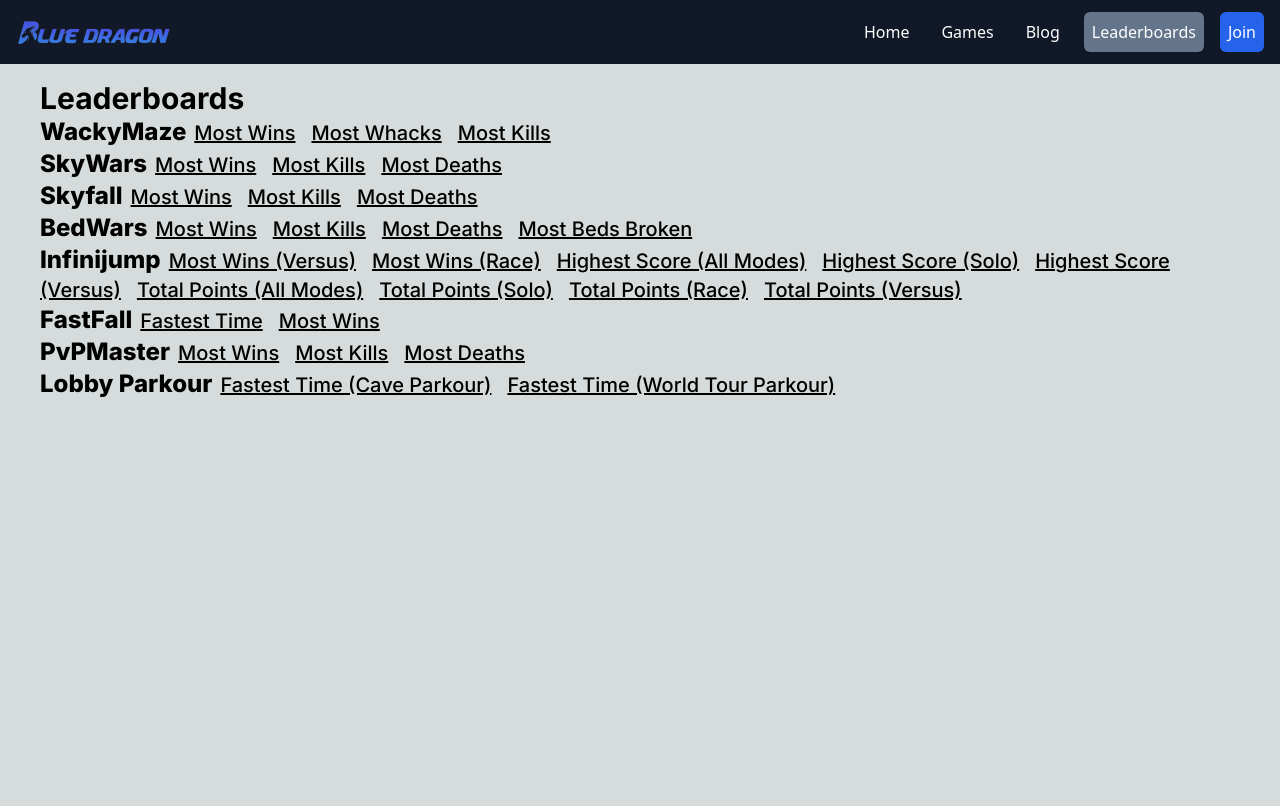
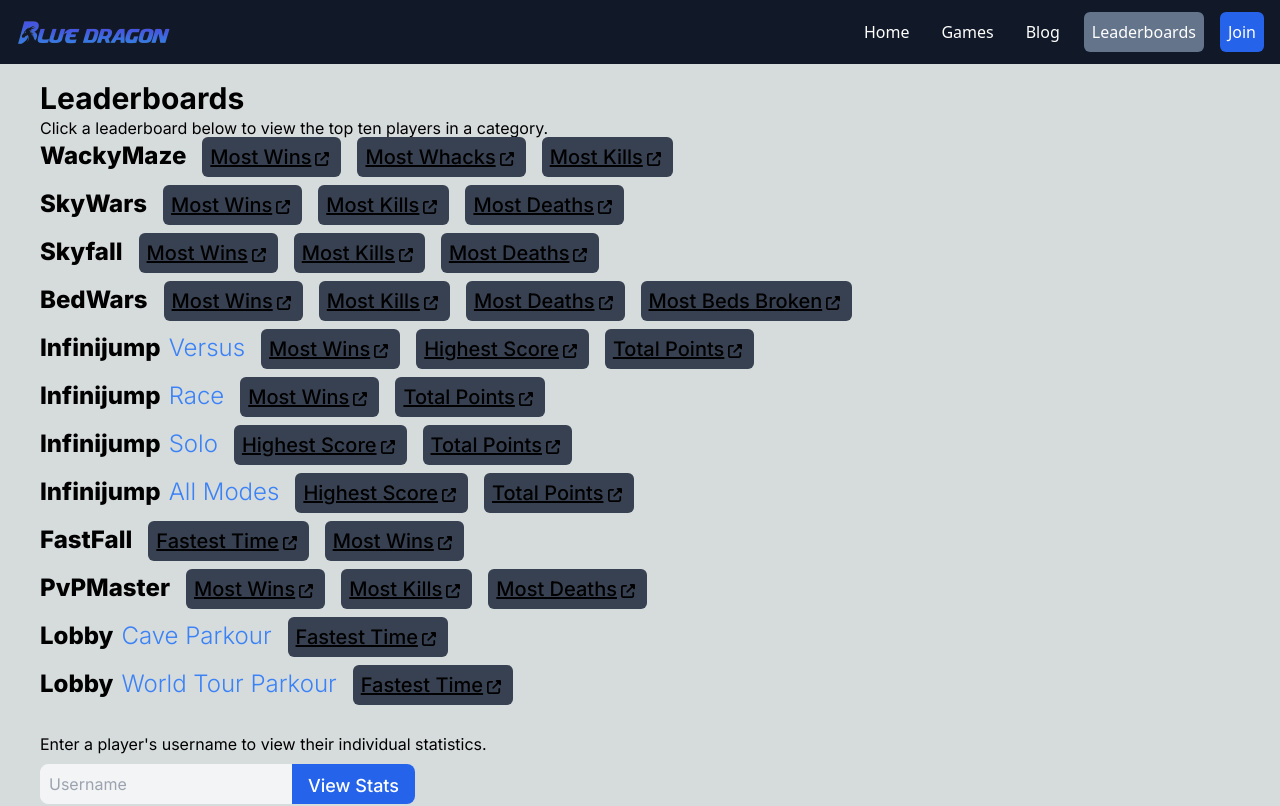
Before and after one commit to BlueDragonMC/Website, a Next.js app: page /leaderboards in a window 1280 px wide. Shown: the top 806 px of the page. Built offline with nearby package versions, Linux system fonts and the light colour scheme.

Commit message:
Categorize leaderboards by game mode

```diff
--- a/app/leaderboards/[stat]/head.tsx
+++ b/app/leaderboards/[stat]/head.tsx
@@ -19,8 +19,10 @@ export default function Head({
             <BaseHead
                 image={`/api/og?title=${encodeURIComponent(
                     cat.name + ": " + lb.name
+                )}&subtitle=${encodeURIComponent(
+                    cat.mode ?? "All modes"
                 )}&ogPreview=${encodeURIComponent(
-                    "View the top 10 players for this leaderboard on bluedragonmc.com, or join the server and climb the ranks yourself."
+                    "View the top players for this leaderboard on bluedragonmc.com, or join the server and climb the ranks yourself."
                 )}`}
             />
             <meta name="og:type" content="article" />
@@ -30,7 +32,7 @@ export default function Head({
             />
             <meta
                 name="og:description"
-                content={`View the top 10 players for the ${cat.name} ${lb.name} leaderboard online, or join the server and climb the ranks yourself.`}
+                content={`View the top players for the ${cat.name} ${lb.name} leaderboard online, or join the server and climb the ranks yourself.`}
             />
         </>
     );
--- a/app/leaderboards/[stat]/page.tsx
+++ b/app/leaderboards/[stat]/page.tsx
@@ -33,9 +33,13 @@ export default async function Page({
         const json = (await res.json()) as LeaderboardResponse;
         return (
             <main>
-                <h1 className="text-3xl font-bold">{obj.name}</h1>
-                <h2 className="text-reg font-medium">{category?.name}</h2>
-                <div>
+                <h1 className="text-3xl font-bold text-center">{obj.name}</h1>
+                <h2 className="text-xl text-center">
+                    {category?.mode
+                        ? `${category?.name}: ${category?.mode}`
+                        : category?.name}
+                </h2>
+                <div className="mx-auto w-max">
                     {json.leaderboard?.map((item, i) => {
                         return (
                             <Step key={i} number={i + 1}>
--- /dev/null
+++ b/app/leaderboards/components/ViewStats.tsx
@@ -0,0 +1,35 @@
+"use client";
+
+import Link from "next/link";
+import { useRouter } from "next/navigation";
+import { useState } from "react";
+
+export default function ViewStats() {
+    const [player, setPlayer] = useState("");
+    const router = useRouter();
+
+    return (
+        <div className="inline-flex">
+            <form
+                onSubmit={(e) => {
+                    e.preventDefault();
+                    router.push(`/player/${player}`);
+                }}
+            >
+                <input
+                    type="text"
+                    placeholder="Username"
+                    className="h-10 w-full bg-gray-100 text-gray-700 px-2 py-2 border border-gray-100 outline-none rounded-l-lg"
+                    onInput={(e) => setPlayer(e.currentTarget.value)}
+                ></input>
+            </form>
+            <span className="flex items-center bg-gray-100 font-bold text-gray-100 rounded-r-lg">
+                <Link role="button" href={`/player/${player}`}>
+                    <button className="bg-blue-600 hover:bg-blue-700 text-lg text-white font-medium py-2 px-4 h-10 rounded-r-lg w-max">
+                        View Stats
+                    </button>
+                </Link>
+            </span>
+        </div>
+    );
+}
--- a/app/leaderboards/leaderboards.ts
+++ b/app/leaderboards/leaderboards.ts
@@ -86,44 +86,64 @@ export const leaderboards: Array<Category> = [
     },
     {
         name: "Infinijump",
+        mode: "Versus",
         leaderboards: [
             {
-                name: "Most Wins (Versus)",
-                statName: "Wins (Versus)",
+                name: "Most Wins",
+                statName: "Wins",
                 stat: "game_infinijump_wins_versus",
             },
             {
-                name: "Most Wins (Race)",
-                statName: "Wins (Race)",
+                name: "Highest Score",
+                stat: "game_infinijump_highest_score_versus",
+            },
+            {
+                name: "Total Points",
+                stat: "game_infinijump_total_points_versus",
+            },
+        ],
+    },
+    {
+        name: "Infinijump",
+        mode: "Race",
+        leaderboards: [
+            {
+                name: "Most Wins",
+                statName: "Wins",
                 stat: "game_infinijump_wins_race",
             },
             {
-                name: "Highest Score (All Modes)",
-                stat: "game_infinijump_highest_score",
+                name: "Total Points",
+                stat: "game_infinijump_total_points_race",
             },
+        ],
+    },
+    {
+        name: "Infinijump",
+        mode: "Solo",
+        leaderboards: [
             {
-                name: "Highest Score (Solo)",
+                name: "Highest Score",
                 stat: "game_infinijump_highest_score_solo",
             },
             {
-                name: "Highest Score (Versus)",
-                stat: "game_infinijump_highest_score_versus",
-            },
-            {
-                name: "Total Points (All Modes)",
-                stat: "game_infinijump_total_points",
-            },
-            {
-                name: "Total Points (Solo)",
+                name: "Total Points",
                 stat: "game_infinijump_total_points_solo",
             },
+        ],
+    },
+    {
+        name: "Infinijump",
+        mode: "All Modes",
+        leaderboards: [
             {
-                name: "Total Points (Race)",
-                stat: "game_infinijump_total_points_race",
+                name: "Highest Score",
+                stat: "game_infinijump_highest_score",
             },
+
             {
-                name: "Total Points (Versus)",
-                stat: "game_infinijump_total_points_versus",
+                name: "Total Points",
+                stat: "game_infinijump_total_points",
             },
         ],
     },
@@ -164,16 +184,23 @@ export const leaderboards: Array<Category> = [
         ],
     },
     {
-        name: "Lobby Parkour",
+        name: "Lobby",
+        mode: "Cave Parkour",
         leaderboards: [
             {
-                name: "Fastest Time (Cave Parkour)",
+                name: "Fastest Time",
                 stat: "lobby_parkour_cave_best_time",
                 format: "time",
                 sort: 1,
             },
+        ],
+    },
+    {
+        name: "Lobby",
+        mode: "World Tour Parkour",
+        leaderboards: [
             {
-                name: "Fastest Time (World Tour Parkour)",
+                name: "Fastest Time",
                 stat: "lobby_parkour_world_tour_best_time",
                 format: "time",
                 sort: 1,
@@ -220,6 +247,7 @@ export const format = (
 
 export type Category = {
     name: string;
+    mode?: string;
     leaderboards: Array<Leaderboard>;
 };
 
--- a/app/leaderboards/page.tsx
+++ b/app/leaderboards/page.tsx
@@ -1,32 +1,65 @@
 import Link from "next/link";
+import ViewStats from "./components/ViewStats";
 import { leaderboards } from "./leaderboards";
+
+import { FontAwesomeIcon } from "@fortawesome/react-fontawesome";
+import { faUpRightFromSquare } from "@fortawesome/free-solid-svg-icons";
 
 export default function Page() {
     return (
         <>
             <h1 className="text-3xl font-bold">Leaderboards</h1>
+
+            <p>
+                Click a leaderboard below to view the top ten players in a
+                category.
+            </p>
+
             {leaderboards.map((category) => {
                 return (
-                    <div key={category.name}>
-                        <span className="text-2xl font-extrabold">
+                    <div key={category.mode ?? category.name} className="h-12">
+                        <span className="text-2xl font-extrabold mr-2">
                             {category.name}
                         </span>
-                        <>
+                        {category.mode ? (
+                            <span className="text-2xl font-light text-blue-500 mr-2">
+                                {category.mode}
+                            </span>
+                        ) : (
+                            ""
+                        )}
+                        <div className="inline">
                             {category.leaderboards.map((lb) => {
                                 return (
                                     <Link
                                         key={lb.stat}
-                                        className="text-xl underline font-medium mx-2"
+                                        className="text-xl underline font-medium mx-2 bg-gray-700 rounded-md p-2"
                                         href={"/leaderboards/" + lb.stat}
                                     >
                                         {lb.name}
+                                        <FontAwesomeIcon
+                                            icon={faUpRightFromSquare}
+                                            width={14}
+                                            height={14}
+                                            className="inline align-middle px-1"
+                                        />
                                     </Link>
                                 );
                             })}
-                        </>
+                        </div>
                     </div>
                 );
             })}
+
+            <div className="my-4">
+                <p>
+                    Enter a player's username to view their individual
+                    statistics.
+                </p>
+                <div className="my-2">
+                    <ViewStats />
+                </div>
+            </div>
         </>
     );
 }
--- a/app/player/[username]/head.tsx
+++ b/app/player/[username]/head.tsx
@@ -29,11 +29,11 @@ export default async function Head({
                 )}&player=${encodeURIComponent(nonDashedUUID)}`}
             />
 
-            <title>{`${info.username}'s stats | BlueDragon`}</title>
+            <title>{`${info.username}'s Stats | BlueDragon`}</title>
 
             <meta
                 name="og:title"
-                content={`${info.username}'s stats | BlueDragon`}
+                content={`${info.username}'s Stats | BlueDragon`}
             />
             <meta
                 name="og:description"
--- a/pages/api/leaderboard.ts
+++ b/pages/api/leaderboard.ts
@@ -40,7 +40,7 @@ export default async function handler(
         .collection("players")
         .find(filter)
         .sort("statistics." + stat, sort)
-        .limit(10)
+        .limit(50)
         .toArray();
     const lb = documents.map((row) => {
         return {
--- a/pages/api/og.tsx
+++ b/pages/api/og.tsx
@@ -67,6 +67,7 @@ export default async function OpenGraphImage(req: NextRequest) {
     const { searchParams } = req.nextUrl;
     let title = searchParams.get("title");
     let ogPreview = searchParams.get("ogPreview");
+    const subtitle = searchParams.get("subtitle");
     const author = searchParams.get("author");
     const date = searchParams.get("date");
     const readTime = searchParams.get("readTime");
@@ -135,6 +136,9 @@ export default async function OpenGraphImage(req: NextRequest) {
                     >
                         <span style={{ fontSize: 72, color: "white" }}>
                             {title ? title : ""}
+                        </span>
+                        <span style={{ fontSize: 48, color: "#d1d5db" }}>
+                            {subtitle ? subtitle : ""}
                         </span>
                         <span style={{ fontSize: 36, color: "#9ca3af" }}>
                             {ogPreview ? ogPreview : ""}
```
Also changed, not shown: app/player/[username]/page.tsx (+9 -5 lines).
